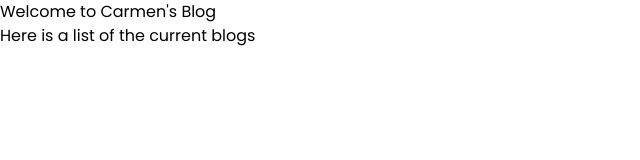
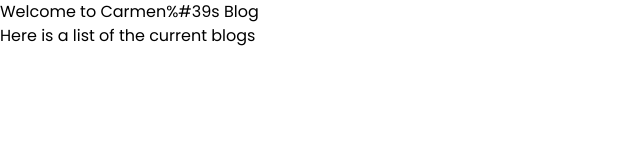
Before and after one commit to ca-santiago/casantiago-com, a Next.js app: page /blog in a window 1280 px wide. Shown: the top 160 px of the page, without its empty margins (0-640 px from the left). Built offline with nearby package versions, Linux system fonts and the light colour scheme.

Commit message:
fix: scape quote

```diff
--- a/src/app/blog/page.jsx
+++ b/src/app/blog/page.jsx
@@ -4,7 +4,7 @@ const BlogMainPage = () => {
 
     return (
         <div>
-            <h1>Welcome to Carmen's Blog</h1>
+            <h1>Welcome to Carmen%#39s Blog</h1>
             <p>Here is a list of the current blogs</p>
         </div>
     );
```
